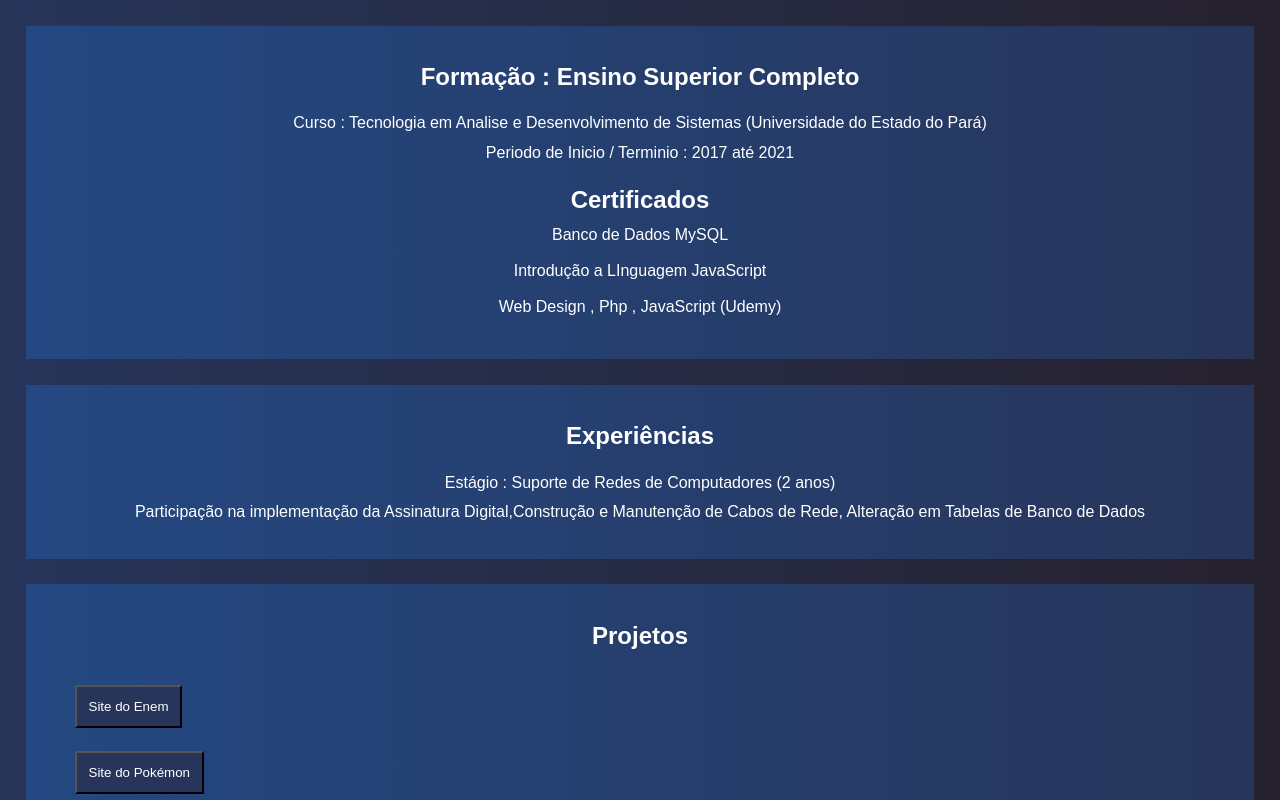
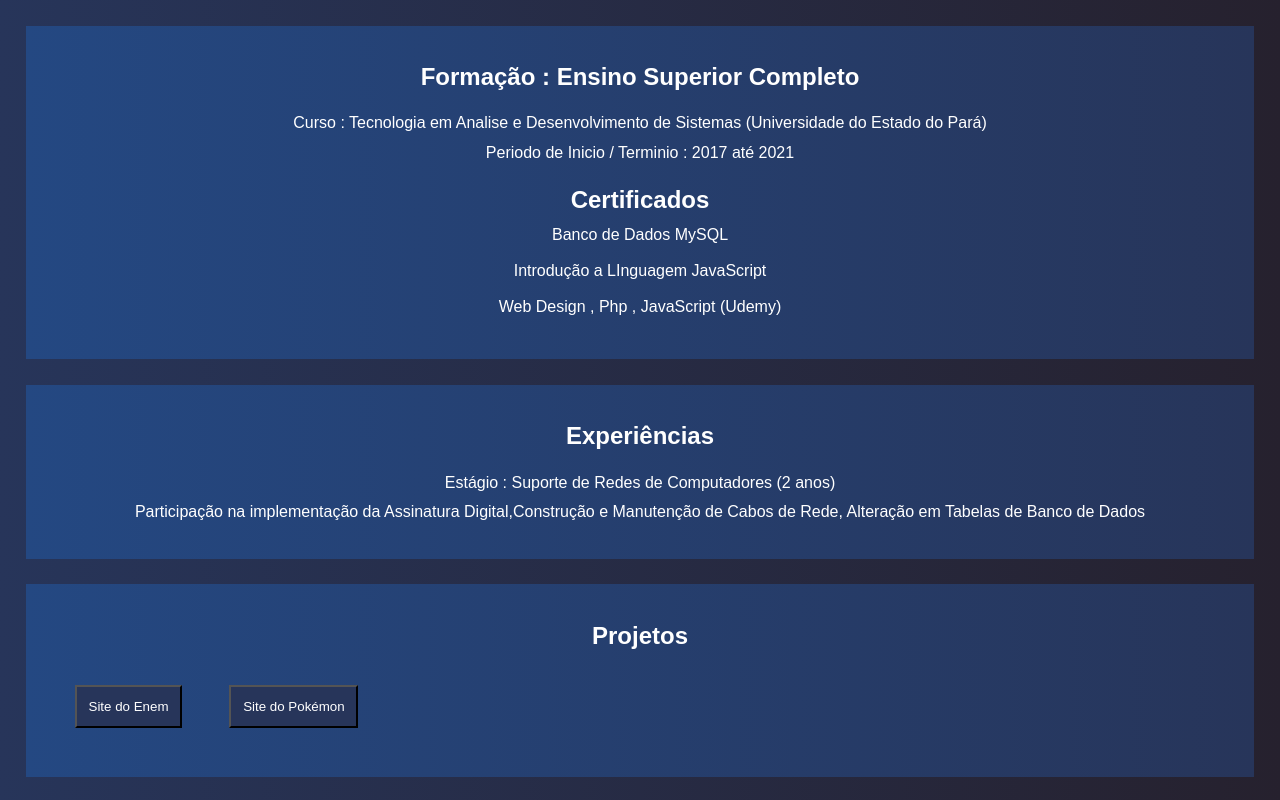
Before and after one commit to murilogaspar/portifolioatualizado, a plain HTML site: page index.html in a window 1280 px wide. Shown: the top 800 px of the page. Drawn offline with Linux system fonts and the light colour scheme.

Commit message:
posicionando o botão

```diff
--- a/estilo/estilo.css
+++ b/estilo/estilo.css
@@ -191,8 +191,12 @@ button:hover{
 
     background-color: #244882;
 
+}
 
+section{
+    display: flex;
 
+    flex-direction: row;
 }
 
 .projetos button a{
@@ -202,6 +206,9 @@ button:hover{
     color: white;
 
     text-decoration: none;
+
+
+
 }
 
 .rodape{
--- a/index.html
+++ b/index.html
@@ -67,11 +67,15 @@
     <article class="projetos">
         <h2> Projetos </h2>
 
-        <button><a href="https://murilogaspar.github.io/Educa-na-Internet/index.html" target="_blank" rel="noopener noreferrer"> Site do Enem </a></button>
+        <section>
 
-        <button><a href="https://murilogaspar.github.io/pokemongeral/" target="_blank" rel="noopener noreferrer"> Site do Pokémon </a></button>
+            <button><a href="https://murilogaspar.github.io/Educa-na-Internet/index.html" target="_blank" rel="noopener noreferrer"> Site do Enem </a></button>
 
-    </article>
+            <button><a href="https://murilogaspar.github.io/pokemongeral/" target="_blank" rel="noopener noreferrer"> Site do Pokémon </a></button>
+
+    </section>
+
+</article>
 
     <rodape>
 
```
